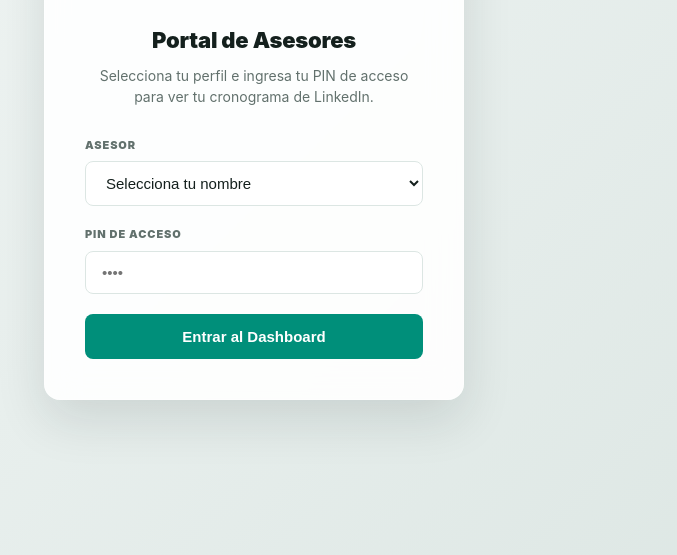
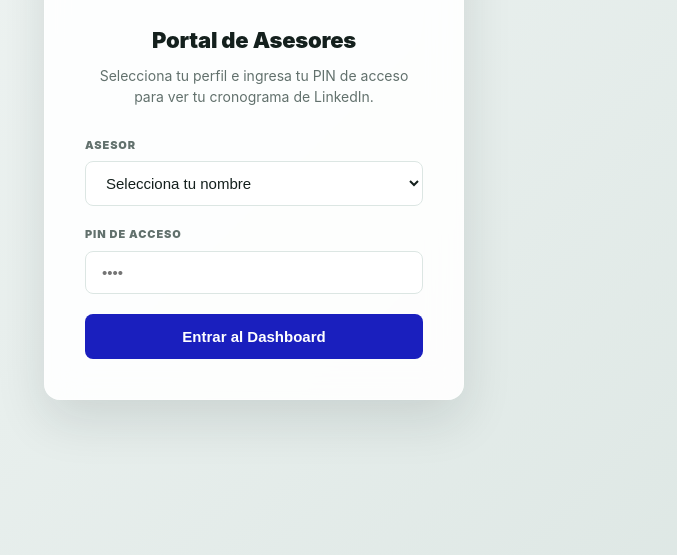
Before and after one commit to IBRDanielVazquez/impresionante-web, a plain HTML site: page dashboard-linkedin-impresionante.html in a window 1280 px wide. Shown: the part 245-800 px from the top of the page, without its empty margins (386-1063 px from the left). Drawn offline with Linux system fonts and the light colour scheme.

Commit message:
fix: agregar supervisor al dropdown y corregir color botón login

```diff
--- a/dashboard-linkedin-impresionante.html
+++ b/dashboard-linkedin-impresionante.html
@@ -596,7 +596,7 @@
       padding: 14px;
       border: none;
       border-radius: 8px;
-      background: var(--brand);
+      background: #1A1FBE;
       color: #fff;
       font-size: 15px;
       font-weight: 800;
@@ -604,7 +604,7 @@
       transition: background 0.2s, transform 0.1s;
     }
     #login-btn:hover {
-      background: #007665;
+      background: #121587;
     }
     #login-btn:active {
       transform: scale(0.98);
```
